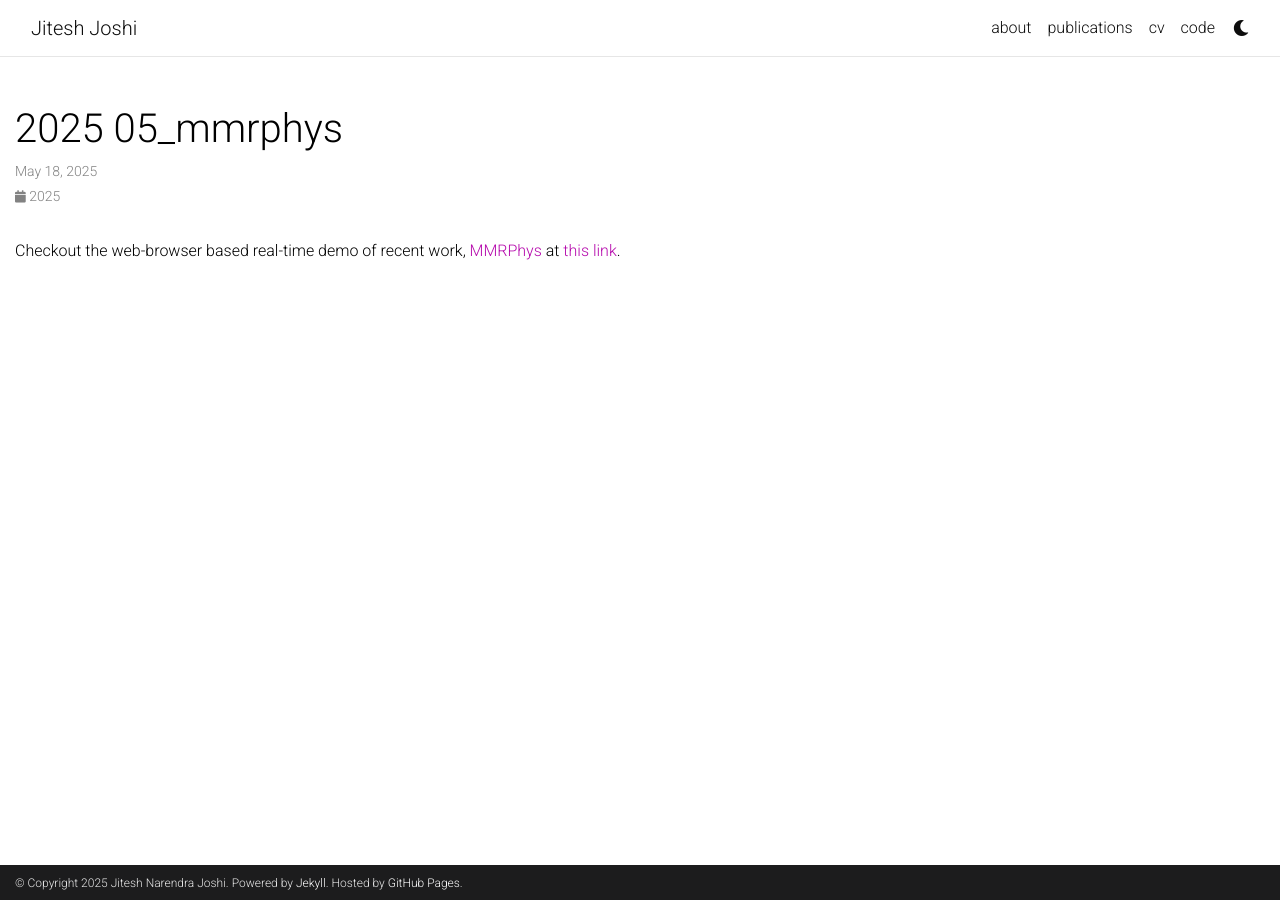
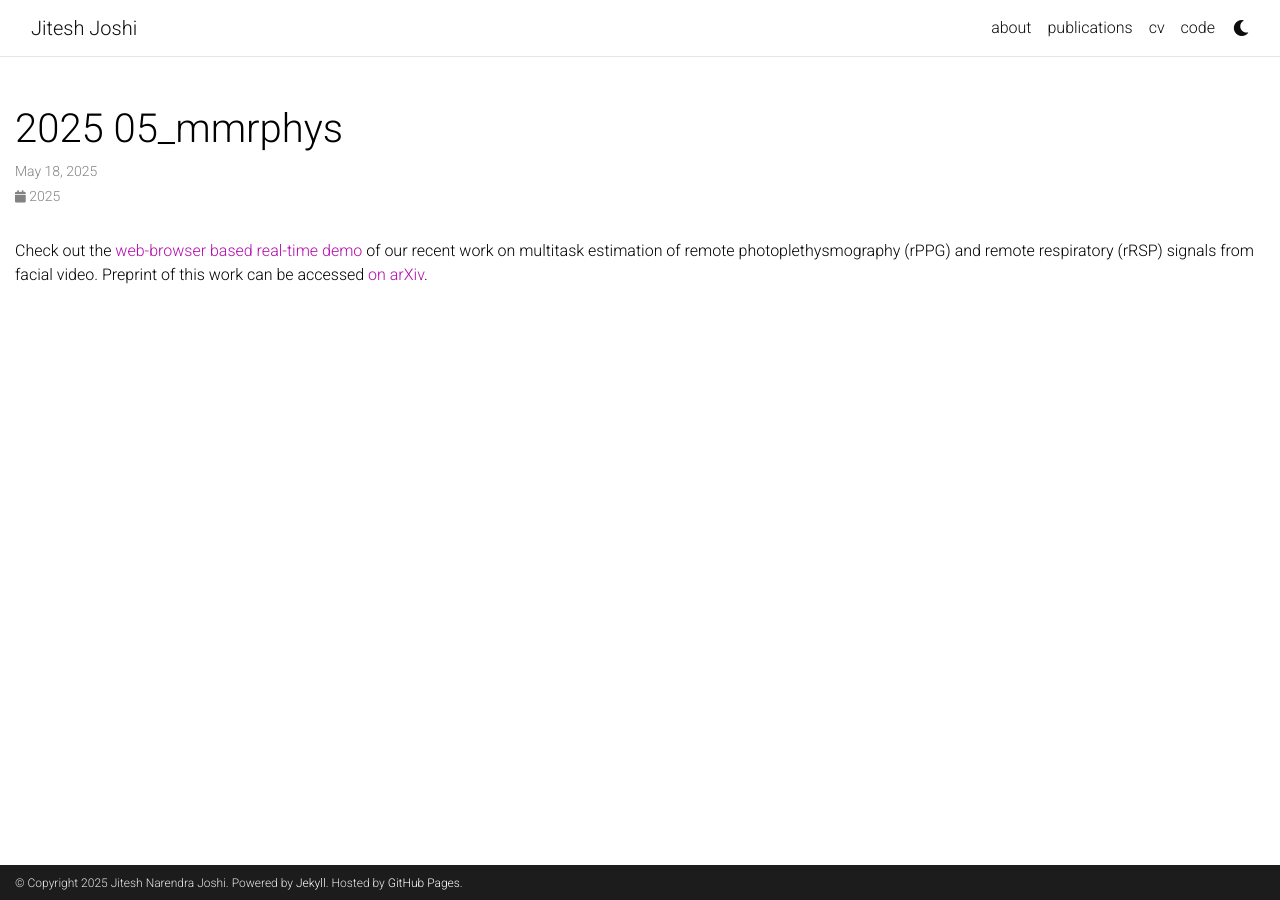
Before and after one commit to jnj256/jnj256.github.io, a Jekyll site: the page built from _news/2025-05_mmrphys.md, in a window 1280 px wide. Built offline with Jekyll 4.4.1, drawn with Linux system fonts in a browser that asks for light colours; comment, search, counter and statistics services are not loaded; a style sheet for code colours, icons or effects is not loaded.

Commit message:
updated news feed

```diff
--- a/_news/2025-05_mmrphys.md
+++ b/_news/2025-05_mmrphys.md
@@ -4,5 +4,4 @@ date: 2025-05-18 08:00:00-0000
 inline: true
 ---
 
-Checkout the web-browser based real-time demo of recent work, <a href="https://doi.org/10.48550/arXiv.2505.07013">MMRPhys</a> at
-<a href="https://physiologicailab.github.io/mmrphys-live">this link</a>.
+Check out the <a href="https://physiologicailab.github.io/mmrphys-live">web-browser based real-time demo</a> of our recent work on multitask estimation of remote photoplethysmography (rPPG) and remote respiratory (rRSP) signals from facial video. Preprint of this work can be accessed <a href="https://doi.org/10.48550/arXiv.2505.07013">on arXiv</a>.
```
